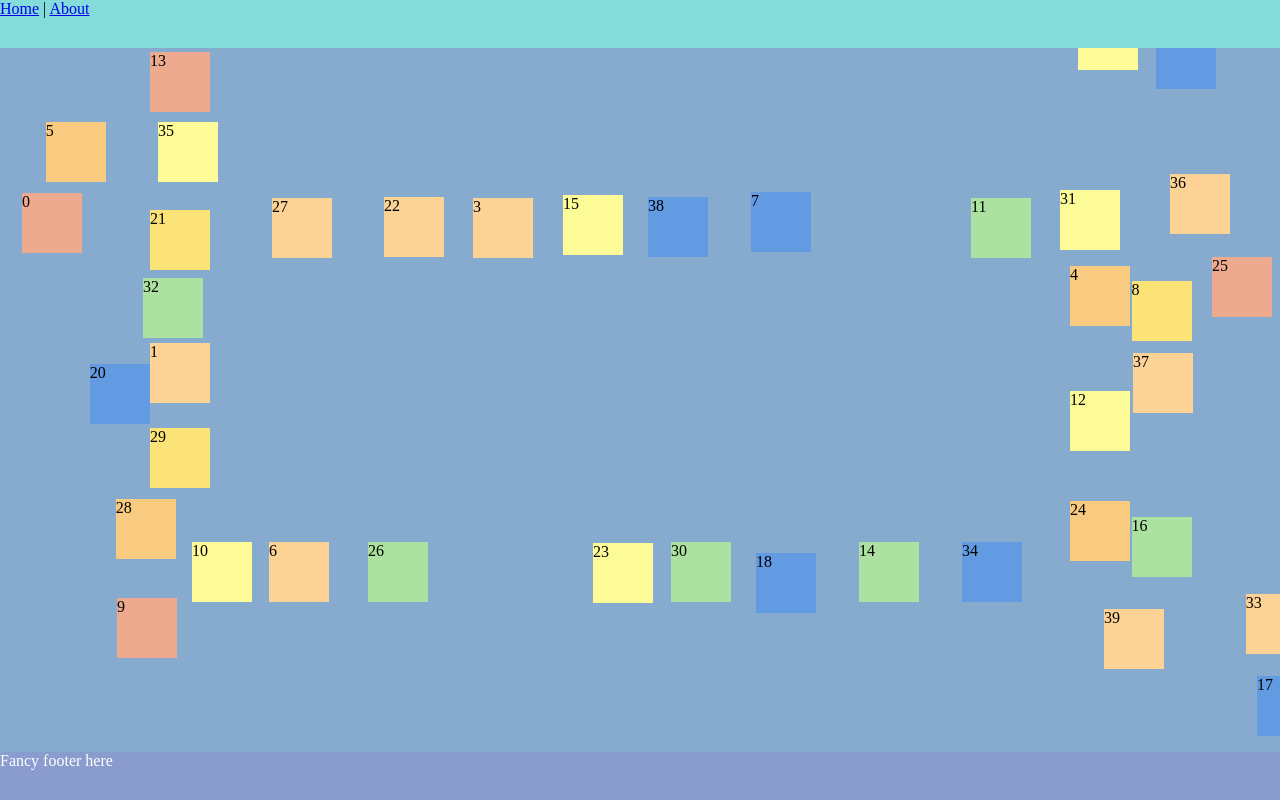
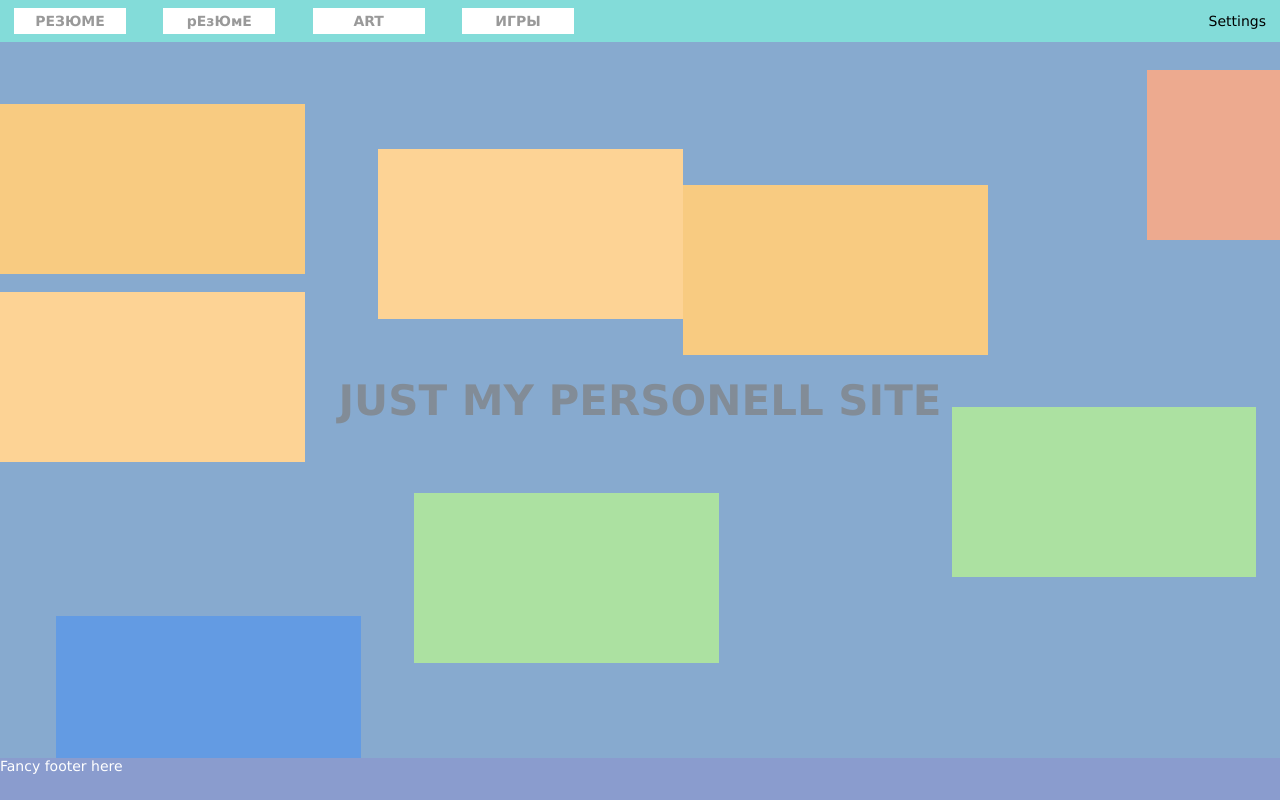
Before and after one commit to OlegPomazkov/my-site, a Vue app: page / in a window 1280 px wide. Built offline with nearby package versions, Linux system fonts and the light colour scheme.

Commit message:
Beautify home page

```diff
--- a/src/App.vue
+++ b/src/App.vue
@@ -7,9 +7,12 @@
 <style lang="scss">
 html, body, #app {
 	box-sizing: border-box;
+	width: 100%;
+	height: 100%;
 	margin: 0;
 	padding: 0;
-  width: 100%;
-  height: 100%
+
+	font-family: Geneva, Arial, Helvetica, sans-serif;
+	font-size: 14px;
 }
 </style>
--- a/src/components/HomePage/HomeFooter/index.vue
+++ b/src/components/HomePage/HomeFooter/index.vue
@@ -1,5 +1,5 @@
 <template>
-  <div>
+  <div class="home-footer">
     Fancy footer here
   </div>
 </template>
@@ -10,4 +10,5 @@ export default {
 </script>
 
 <style lang="scss">
+
 </style>
--- a/src/components/HomePage/HomeHeader/index.vue
+++ b/src/components/HomePage/HomeHeader/index.vue
@@ -1,14 +1,99 @@
 <template>
-    <div>
-      <router-link to="/">Home</router-link> |
-      <router-link to="/about">About</router-link>
-    </div>
+	<div class="home-header">
+		<div class="home-header__pages">
+			<div
+				v-for="(item, k) in navConfig"
+				class="home-header__pages__link"
+				@click="handlePageLinkClicked(k)"
+				:key="`${k}_${item.page}`"
+			>
+				{{ item.label }}
+			</div>
+		</div>
+
+		<div
+			class="home-header__settings"
+			@click="handleSettingsClicked"
+		>
+			Settings
+		</div>
+	</div>
 </template>
 
 <script>
+const HOME_NAV_CONFIG = [
+	{
+		label: 'РЕЗЮМЕ',
+		page: 'About'
+	},
+	{
+		label: 'рЕзЮмЕ',
+		page: 'About'
+	},
+	{
+		label: 'ART',
+		page: 'About'
+	},
+	{
+		label: 'ИГРЫ',
+		page: 'About'
+	},
+]
+
 export default {
+	data() {
+		return {
+			navConfig: HOME_NAV_CONFIG,
+		}
+	},
+
+	methods: {
+		handlePageLinkClicked(num) {
+			this.$router.push({
+				name: this.navConfig[num].page
+			})
+		},
+		handleSettingsClicked() {
+			console.log('Settings clicked!')
+		}
+	}
 }
 </script>
 
 <style lang="scss">
+.home-header {
+	box-sizing: border-box;
+	width: 100%;
+	padding-left: 1rem;
+	padding-right: 1rem;
+	display: flex;
+	flex-direction: row;
+	justify-content: space-between;
+	align-items: center;
+}
+.home-header__pages {
+	box-sizing: border-box;
+	flex: 1;
+	max-width: 40rem;
+	display: flex;
+	flex-direction: row;
+	justify-content: space-between;
+	align-items: center;
+}
+.home-header__pages__link {
+	box-sizing: border-box;
+	width: 8rem;
+	padding: 0.33rem;
+	display: flex;
+	justify-content: center;
+	align-items: center;
+	color: #999;
+	font-weight: bold;
+	background-color: white;
+
+	&:hover {
+		background-color: #F0F0F0;
+		cursor: pointer;
+	}
+}
 </style>
--- a/src/components/HomePage/MoveField/MoveObject.vue
+++ b/src/components/HomePage/MoveField/MoveObject.vue
@@ -3,7 +3,7 @@
 		class="moving-object"
 		:style="objectStyle"
 	>
-		{{ num }}
+
 	</div>
 </template>
 
--- a/src/components/HomePage/MoveField/index.vue
+++ b/src/components/HomePage/MoveField/index.vue
@@ -3,6 +3,10 @@
 		ref="field"
 		class="move-field"
 	>
+		<div class="move-field__title">
+			JUST MY PERSONELL SITE
+		</div>
+
 		<move-object
 			v-for="(obj, k) in objParams"
 			:obj-props="obj"
@@ -40,10 +44,10 @@ const NULL_OBJECT = {
 	direction: 'right'
 }
 const INIT_PARAMS = {
-	numOfObj: 40,
-	objStep: 0.7,
-	width: 60,
-	height: 60,
+	numOfObj: 8,
+	objStep: 1.5,
+	width: 1,
+	height: 1,
 }
 
 export default {
@@ -61,23 +65,21 @@ export default {
 		return {
 			objStep: INIT_PARAMS.objStep,
 			objParams: arr,
+			fieldSize: {
+				w: 0,
+				h: 0
+			}
 		}
 	},
 
-	computed: {
-		fieldSize() {
-			return {
-				w: this.$refs.field? this.$refs.field.offsetWidth: 200,
-				h: this.$refs.field? this.$refs.field.offsetHeight: 200,
-			}
-		}
-	},
 	mounted() {
 		let dir = 4
 
+		window.addEventListener('resize', this.setFieldSize)
+		this.setFieldSize()
 		this.objParams.forEach((obj, k) => {
-			obj.w = INIT_PARAMS.width,
-			obj.h = INIT_PARAMS.height,
+			obj.w = this.fieldSize.w / 4.2,
+			obj.h = this.fieldSize.h / 4.2,
 			obj.color = PALETTE[Math.floor(Math.random() * PALETTE.length)],
 			obj.direction = DIRECTIONS[dir%4]
 			dir += 1
@@ -104,7 +106,17 @@ export default {
 		this.calculateStep()
 	},
 
+	beforeDestroy() {
+		window.removeEventListener('resize', this.setFieldSize)
+	},
+
 	methods: {
+		setFieldSize() {
+			this.fieldSize = {
+				w: this.$refs.field.offsetWidth,
+				h: this.$refs.field.offsetHeight,
+			}
+		},
 		calculateStep() {
 			this.objParams.forEach( (obj, k) => {
 				let newPos
@@ -152,7 +164,7 @@ export default {
 						break
 				}
 			})
-			setTimeout( this.calculateStep, 1000/60)
+			setTimeout( this.calculateStep, 50/3)
 		},
 		isCollision(num, newPos) {
 			let cond = false
@@ -238,8 +250,8 @@ export default {
 			Vue.set(this.objParams, num, {
 				top: newTop,
 				left: newLeft,
-				w: INIT_PARAMS.width,
-				h: INIT_PARAMS.height,
+				w: this.fieldSize.w / 4.2,
+				h: this.fieldSize.h / 4.2,
 				color: PALETTE[Math.floor(Math.random() * PALETTE.length)],
 				direction: this.objParams[num].direction
 			})
@@ -275,6 +287,16 @@ export default {
 		box-sizing: border-box;
 		width: 100%;
 		height: 100%;
+		display: flex;
+		justify-content: center;
+		align-items: center;
 		overflow: hidden;
 	}
+	.move-field__title {
+		font-size: 3rem;
+		font-weight: bolder;
+		color: grey;
+		opacity: 0.7;
+		z-index: 100;
+	}
 </style>
```
Lines whose indentation alone changed are shown as unchanged.
